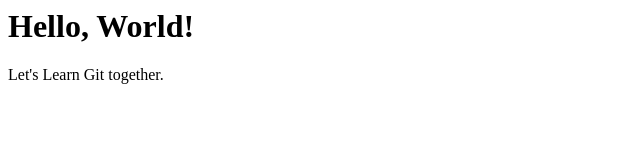
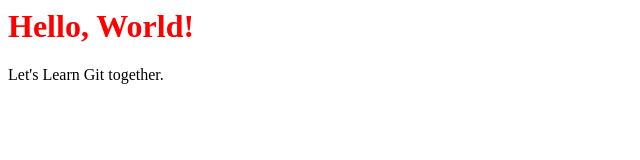
Before and after one commit to Sync98/Howtogit, a plain HTML site: page hello.html in a window 1280 px wide. Shown: the whole page, without its empty margins (0-640 px from the left). Drawn offline with Linux system fonts and the light colour scheme.

Commit message:
Included stylesheet into hello.html

```diff
--- a/hello.html
+++ b/hello.html
@@ -2,6 +2,7 @@
 <html>
    <head>
     <title>Hello World Page</title>
+    <link type"text/css" rel="stylesheet" media="all" href="style.css" />
    </head>
    <body>
      <h1>Hello, World!</h1>
```
